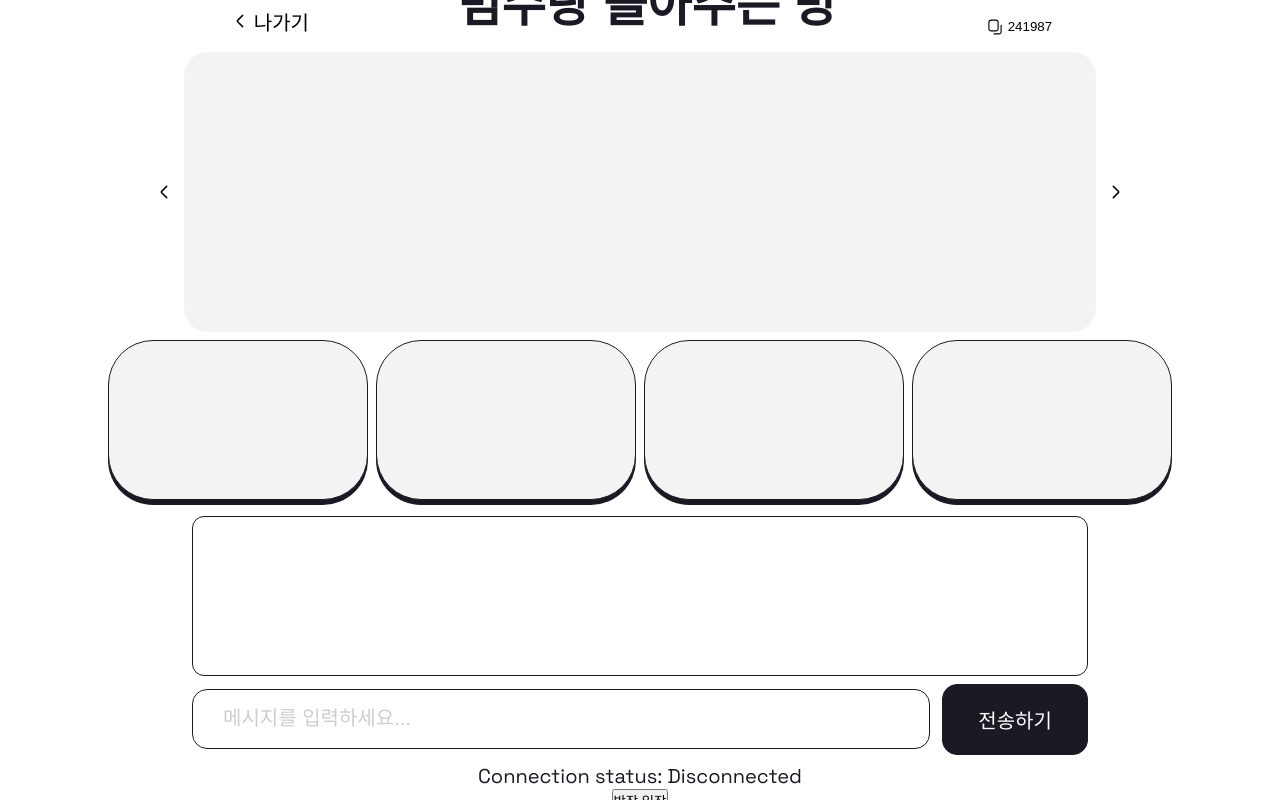
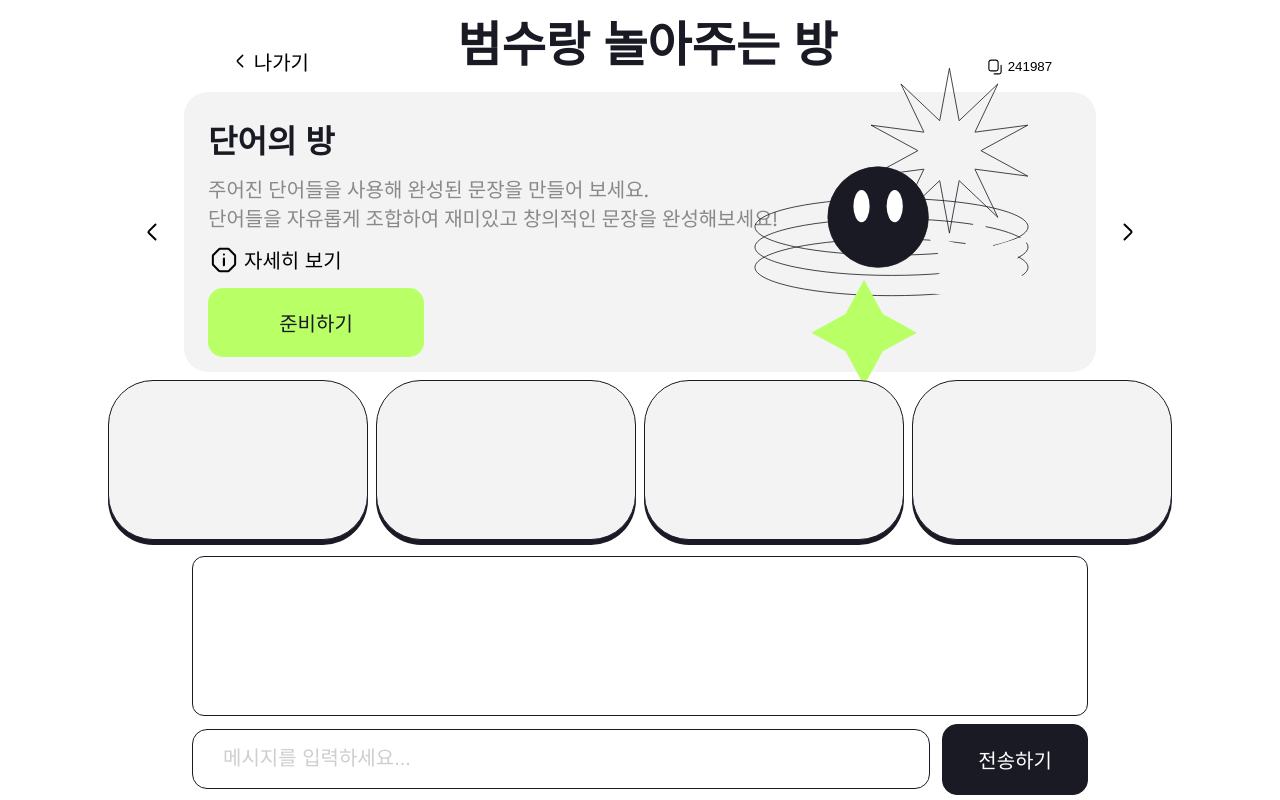
Before and after one commit to teamdannae/dannae, a Next.js app in the folder frontend/: page /waiting-room/1 in a window 1280 px wide. Built offline with nearby package versions, Linux system fonts and the light colour scheme.

Commit message:
feat: 게임 대기 화면 페이지 UI 마무리

```diff
--- a/frontend/src/app/waiting-room/[roomId]/page.tsx
+++ b/frontend/src/app/waiting-room/[roomId]/page.tsx
@@ -6,7 +6,7 @@ import { Header, GameInfo, PlayerList, Chat } from "../components";
 import styles from "./page.module.scss";
 
 export default function WaitingRoom() {
-  const [url, setUrl] = useState<string>("");
+  const [url] = useState<string>("");
   const [messages, setMessages] = useState<string[]>([]);
   const [newMessage, setNewMessage] = useState("");
   const [users, setUsers] = useState<player[]>([
@@ -110,6 +110,21 @@ export default function WaitingRoom() {
           return updatedUsers;
         });
       }
+      fetch("/api/next/set-token", {
+        method: "POST",
+        headers: {
+          "Content-Type": "application/json",
+        },
+        body: JSON.stringify(data.players[data.players.length - 1].token),
+      });
+    } else if (data.type === "status_update") {
+      setUsers((prevUsers) =>
+        prevUsers.map((user) =>
+          user.playerId === data.playerId
+            ? { ...user, isReady: true }
+            : { ...user, isReady: false }
+        )
+      );
     }
     if (!data.token && data.event !== "creator") {
       const newMessage =
@@ -123,25 +138,27 @@ export default function WaitingRoom() {
 
   const { isConnected, sendMessage } = useWebSocket(url, handleMessage);
 
+  console.log(isConnected);
+
   const handleSend = () => {
     sendMessage(newMessage);
     setNewMessage("");
   };
 
-  const token =
-    "eyJhbGciOiJIUzI1NiJ9.eyJzdWIiOiI0Iiwicm9vbUlkIjoiMiIsImlhdCI6MTczMDc4MjYwMSwiZXhwIjoxNzMwNzg0NDAxfQ.499J5QKXTKhrdM7MatOSsmfvg4YEX_JOUC5sY7ias78";
+  // const token =
+  //   "eyJhbGciOiJIUzI1NiJ9.eyJzdWIiOiIyIiwicm9vbUlkIjoiMyIsImlhdCI6MTczMDg1MTI1MCwiZXhwIjoxNzMwODUzMDUwfQ.me09_ZBvoMcFZE3DD-KXiQDbyIWSiYb7P6s4yiBOlJA";
 
-  const handleClick = () => {
-    setUrl(
-      `ws://70.12.247.135:8080/ws/waitingroom?roomId=2&token=${token}&nickname=윤이사랑김범수&image=3`
-    );
-  };
+  // const handleClick = () => {
+  //   setUrl(
+  //     `ws://70.12.247.135:8080/ws/waitingroom?roomId=2&token=${token}&nickname=윤이사랑김범수&image=3`
+  //   );
+  // };
 
-  const handleClickGuest = () => {
-    setUrl(
-      "ws://70.12.247.135:8080/ws/waitingroom?roomId=2&nickname=김일태&image=5"
-    );
-  };
+  // const handleClickGuest = () => {
+  //   setUrl(
+  //     "ws://70.12.247.135:8080/ws/waitingroom?roomId=2&nickname=김일태&image=5"
+  //   );
+  // };
 
   return (
     <main
@@ -164,9 +181,9 @@ export default function WaitingRoom() {
           handleSend={handleSend}
         />
       </section>
-      <p>Connection status: {isConnected ? "Connected" : "Disconnected"}</p>
+      {/* <p>Connection status: {isConnected ? "Connected" : "Disconnected"}</p>
       <button onClick={handleClick}>방장 입장</button>
-      <button onClick={handleClickGuest}>게스트 입장</button>
+      <button onClick={handleClickGuest}>게스트 입장</button> */}
     </main>
   );
 }
--- a/frontend/src/app/waiting-room/components/GameInfo.tsx
+++ b/frontend/src/app/waiting-room/components/GameInfo.tsx
@@ -1,11 +1,131 @@
+import { useState } from "react";
+import { useModal } from "@/hooks";
+import { Button } from "@/app/components";
 import styles from "./components.module.scss";
+import Image from "next/image";
 
 export default function GameInfo() {
+  const [currentIndex, setCurrentIndex] = useState(0);
+  const [isFlipped, setIsFlipped] = useState(false);
+  const infoContent = [
+    {
+      title: "단어의 방",
+      description: [
+        "주어진 단어들을 사용해 완성된 문장을 만들어 보세요.",
+        "단어들을 자유롭게 조합하여 재미있고 창의적인 문장을 완성해보세요!",
+      ],
+      imageSrc: "/illustration/Illustration-word.svg",
+    },
+    {
+      title: "새로운 방",
+      description: [
+        "초성만 보고 떠오르는 단어를 맞추는 당신의 상상력과 순발력을 시험해 보세요!",
+        "함께 도전하고, 최고 기록에 도전해 보세요.",
+      ],
+      imageSrc: "/illustration/Illustration-hell.svg",
+    },
+  ];
+
+  const { openModal } = useModal();
+
+  const fetchReady = async () => {
+    try {
+      const token =
+        "eyJhbGciOiJIUzI1NiJ9.eyJzdWIiOiIyIiwicm9vbUlkIjoiMyIsImlhdCI6MTczMDg1MTI1MCwiZXhwIjoxNzMwODUzMDUwfQ.me09_ZBvoMcFZE3DD-KXiQDbyIWSiYb7P6s4yiBOlJA";
+
+      const response = await fetch(
+        "http://70.12.247.135:8080/api/v1/players/ready",
+        {
+          method: "PATCH",
+          headers: {
+            Authorization: `Bearer ${token}`,
+          },
+          // credentials: "include",
+        }
+      );
+
+      if (!response.ok) {
+        console.error("Error:", response.status, response.statusText);
+      } else {
+        const result = await response.json();
+        console.log(result);
+      }
+    } catch (error) {
+      console.error("Fetch error:", error);
+    }
+  };
+
+  const handleOpenModal = () => {
+    openModal(
+      <div>
+        <p>모달 내용입니다.</p>
+      </div>
+    );
+  };
+
+  const handleFlip = (newIndex: number) => {
+    setIsFlipped(true); // 플립 시작
+    setTimeout(() => {
+      setCurrentIndex(newIndex); // 인덱스 변경
+      setIsFlipped(false); // 플립 초기화
+    }, 300); // 전환 효과 시간
+  };
+
+  const handleLeftClick = () => {
+    const newIndex =
+      currentIndex > 0 ? currentIndex - 1 : infoContent.length - 1;
+    handleFlip(newIndex);
+  };
+
+  const handleRightClick = () => {
+    const newIndex =
+      currentIndex < infoContent.length - 1 ? currentIndex + 1 : 0;
+    handleFlip(newIndex);
+  };
+
+  const currentContent = infoContent[currentIndex];
+
   return (
     <div className={styles.infoContainer}>
-      <button className={`${styles.buttonReset} ${styles.leftButton}`} />
-      <div className={styles.infoMain}></div>
-      <button className={`${styles.buttonReset} ${styles.rightButton}`} />
+      <button
+        className={`${styles.buttonReset} ${styles.leftButton}`}
+        onClick={handleLeftClick}
+      />
+      <div className={`${styles.infoMain} ${isFlipped ? styles.flip : ""}`}>
+        <div className={styles.infoMainContent}>
+          <h4>{currentContent.title}</h4>
+          <div className={styles.description}>
+            {currentContent.description.map((line, index) => (
+              <p key={index}>{line}</p>
+            ))}
+          </div>
+          <button
+            className={`${styles.buttonReset} ${styles.detailButton}`}
+            onClick={handleOpenModal}
+          >
+            <div className={styles.infoIcon} />
+            <p>자세히 보기</p>
+          </button>
+          <div className={styles.readyButton}>
+            <Button
+              onClickEvent={fetchReady}
+              buttonText="준비하기"
+              buttonColor="green"
+            />
+          </div>
+          <Image
+            className={styles.illustration}
+            src={currentContent.imageSrc}
+            alt="room illustration"
+            width={300}
+            height={320}
+          />
+        </div>
+      </div>
+      <button
+        className={`${styles.buttonReset} ${styles.rightButton}`}
+        onClick={handleRightClick}
+      />
     </div>
   );
 }
--- a/frontend/src/app/waiting-room/components/components.module.scss
+++ b/frontend/src/app/waiting-room/components/components.module.scss
@@ -5,6 +5,7 @@
   width: 80%;
   justify-content: space-around;
   align-items: flex-end;
+  padding-top: 8px;
 }
 
 .backButton {
@@ -57,22 +58,79 @@
   height: 280px;
   width: 100%;
   display: flex;
-  gap: 8px;
+  gap: 16px;
   justify-content: center;
   align-items: center;
   margin-top: 16px;
 }
 
 .infoMain {
+  position: relative;
   background-color: vars.$grey-color;
   width: 75%;
   border-radius: 24px;
   height: 280px;
+  padding: 24px;
+
+  transition: transform 0.6s;
+  transform-style: preserve-3d;
+  perspective: 1000px;
+
+  &.flip {
+    transform: rotateY(90deg);
+  }
+}
+
+.infoMainContent {
+  display: flex;
+  flex-direction: column;
+  gap: 12px;
+  backface-visibility: hidden;
+}
+
+.infoMainBack {
+  position: absolute;
+  top: 0;
+  left: 0;
+  backface-visibility: hidden;
+  transform: rotateY(180deg);
+}
+
+.description {
+  color: vars.$darkgray-color;
+  font-size: vars.$font-size-p2;
+}
+
+.infoIcon {
+  width: 32px;
+  height: 32px;
+  background: url("/icons/info-octagon.svg") no-repeat center;
+  background-size: contain;
+  border: none;
+  cursor: pointer;
+  transition: transform 0.2s ease, background-image 0.2s ease;
+}
+
+.illustration {
+  position: absolute;
+  bottom: -5%;
+  right: 5%;
+}
+
+.detailButton {
+  width: fit-content;
+  display: flex;
+  gap: 4px;
+  align-items: center;
+
+  &:hover {
+    text-decoration: underline;
+  }
 }
 
 .leftButton {
-  width: 24px;
-  height: 24px;
+  width: 32px;
+  height: 32px;
   background: url("/icons/chevron-left.svg") no-repeat center;
   background-size: contain;
   border: none;
@@ -86,8 +144,8 @@
 }
 
 .rightButton {
-  width: 24px;
-  height: 24px;
+  width: 32px;
+  height: 32px;
   background: url("/icons/chevron-right.svg") no-repeat center;
   background-size: contain;
   border: none;
@@ -100,13 +158,22 @@
   }
 }
 
+.readyButton {
+  width: 25%;
+  border-radius: 12px;
+
+  &:hover {
+    border: vars.$border;
+  }
+}
+
 .playerContainer {
   display: grid;
   grid-template-columns: repeat(4, minmax(100px, 260px));
   justify-content: center;
   align-items: center;
   gap: 8px;
-  margin: 8px;
+  margin: 8px 0;
 }
 
 .chatContainer {
```
